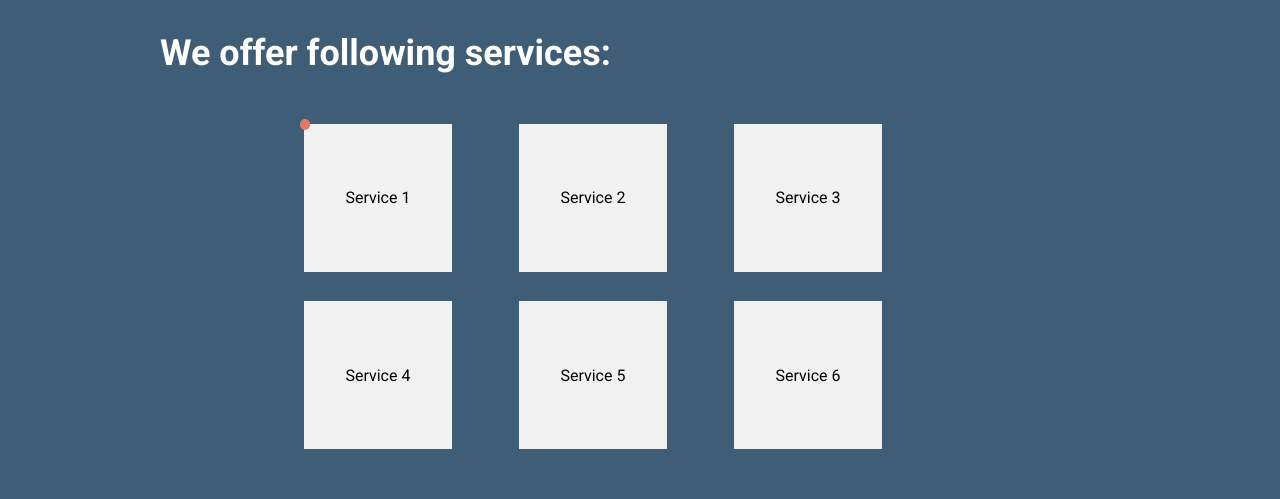
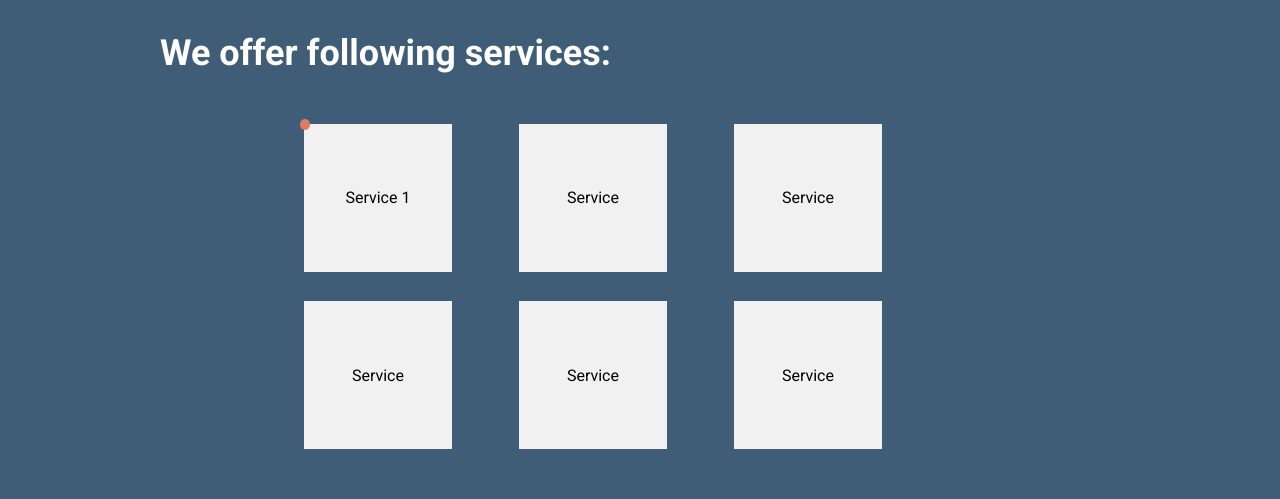
Before and after one commit to AdamToczko/Page-in-React, a React (Create React App) app: page / in a window 1280 px wide. Shown: the part 1520-2019 px from the top of the page. Built offline with nearby package versions, Linux system fonts and the light colour scheme.

Commit message:
started to break Services into smaller components

```diff
--- a/src/components/Services.js
+++ b/src/components/Services.js
@@ -1,4 +1,12 @@
 import React from 'react';
+
+const SingleService = ({serviceText='Service'}) => {
+  return (
+<div>
+  <div className="service">{serviceText}</div>
+  </div>
+  )
+}
 
 const Services = () => {
     return (
@@ -10,11 +18,11 @@ const Services = () => {
               <div className="service">Service 1</div>
               <div className="dot"></div>
             </div>
-            <div><div className="service">Service 2</div></div>
-            <div><div className="service">Service 3</div></div>
-            <div><div className="service">Service 4</div></div>
-            <div><div className="service">Service 5</div></div>
-            <div><div className="service">Service 6</div></div>
+            <SingleService />
+            <SingleService />
+            <SingleService />
+            <SingleService />
+            <SingleService />
 
           </div>
         </div>
```
